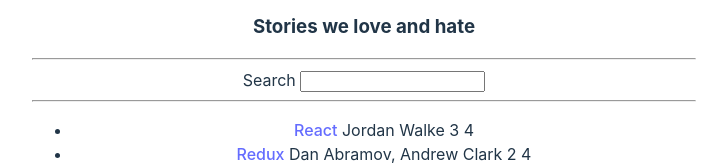
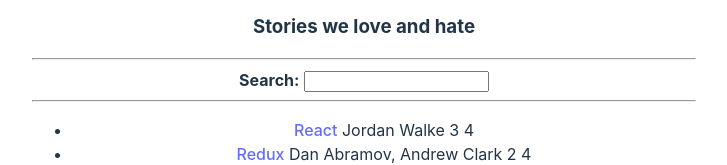
Before and after one commit to notauserx/studious-meme, a React (Vite) app: page / in a window 1280 px wide. Shown: the part 352-517 px from the top of the page, without its empty margins (276-1003 px from the left). Built offline with nearby package versions, Linux system fonts and the light colour scheme.

Commit message:
use component composition

```diff
--- a/src/App.tsx
+++ b/src/App.tsx
@@ -72,7 +72,9 @@
         label="Search"
         value={searchTerm}
         onInputChange={handleSearch}
-      />
+      >
+        <strong>Search:</strong>
+      </InputWithLabel>
 
       <hr />
       <List list={filteredStories} />
@@ -89,10 +91,17 @@
 )
 
 const InputWithLabel = ({
-  id, label, value, type='text', onInputChange}:
-  {id: string, label: string, value: string, type?: string, onInputChange: (event: React.ChangeEvent<HTMLInputElement>) => void} ) => (
+  id, label, value, type='text', onInputChange, children}:
+  {
+    id: string,
+    label: string,
+    value: string,
+    type?: string,
+    onInputChange: (event: React.ChangeEvent<HTMLInputElement>) => void,
+    children: React.ReactNode
+  } ) => (
     <>
-      <label htmlFor={id}>{label}</label>
+      <label htmlFor={id}>{children}</label>
       &nbsp;
       <input
         id={id}
```
